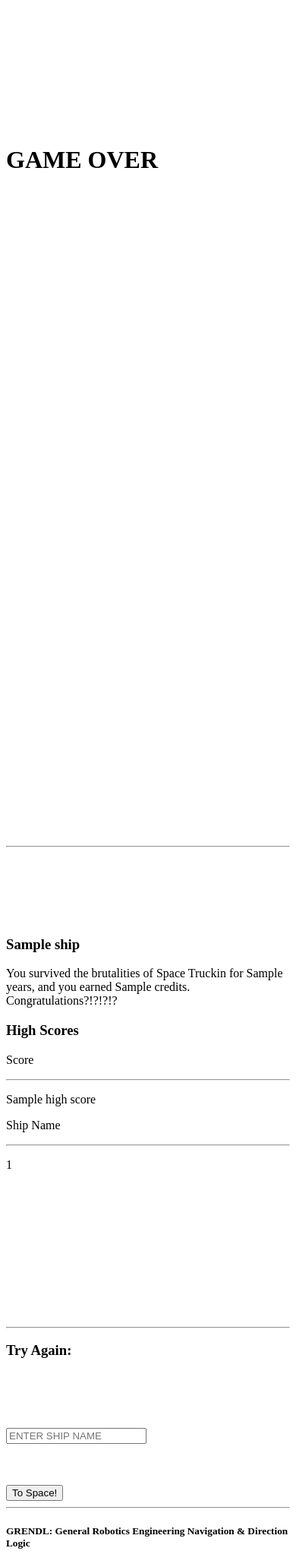
After one commit to eeronomicon/grendl, a PHP site: template views/gameover.html.twig in a window 390 px wide; the page is wider, and only the part inside the window is pictured. The commit adds this page. Shown: the part 691-2753 px from the top of that part at 76% size. Run offline with PHP 8.4, Linux system fonts and the light colour scheme; the template is opened without the code that fills it: most values are stand-ins (such as "Sample title", 1, 10 or a date in 2020); some libraries are stand-ins or nearby versions.

Commit message:
add gameover function and twig page.

```diff
--- a/app/navigation.php
+++ b/app/navigation.php
@@ -6,8 +6,12 @@
 
     $app->post("/navigation/{ship_id}/go", function($ship_id) use ($app) {
         $ship = Ship::find($ship_id);
+        $ship->nextTurn();
         $ship->travel($_POST['destination_x'], $_POST['destination_y']);
         $ship->update();
+        if($ship->checkGameover()) {
+            return $app->redirect('/gameover/' . $ship->getId());
+        }
         $location = $ship->getLocation();
         $planet = Planet::findByCoordinates($location[1], $location[0]);
         System::nextTurn();
--- /dev/null
+++ b/views/gameover.html.twig
@@ -0,0 +1,51 @@
+<!DOCTYPE html>
+<html>
+    <head>
+        <meta charset="utf-8">
+        <title></title>
+    </head>
+    <body>
+        <div class='container'>
+            <h1 class="header-copy"><img class="header-icon" src="/img/spacetrucker2.png"> GAME OVER <img class="header-icon" src="/img/spacetrucker.png"></h1>
+            <hr>
+            <br><br><br><br><br>
+            <div class='row'>
+                <div class='col-xs-6'>
+                    <h3>{{ ship.getName }}</h3>
+                    <p class='indent'>You survived the brutalities of Space Truckin for {{ ship.getTurn }} years, and you earned {{ ship.getCredits }} credits. Congratulations?!?!?!?</p>
+                </div>
+                <div class='col-xs-6'>
+                    <h3>High Scores</h3>
+                    <div class='row'>
+                        <div class='col-xs-4 col-xs-offset-2 right'>
+                            <p>Score</p>
+                            <hr>
+                            {% for score in high_scores %}
+                                <p>{{ score[1] }}</p>
+                            {% endfor %}
+                        </div>
+                        <div class='col-xs-4'>
+                            <p>Ship Name</p>
+                            <hr>
+                            {% for score in high_scores %}
+                                <p>{{ score[0] }}</p>
+                            {% endfor %}
+                        </div>
+                    </div>
+                </div>
+            </div>
+
+            <br><br><br><br><br><br><br><br><br><br>
+            <hr>
+            <h3>Try Again:</h3>
+            <br><br><br><br>
+            <form action="/new_game" method="post">
+                <input class='form-control start_input' type="text" name="name" required placeholder="ENTER SHIP NAME">
+                <br><br><br><br>
+                <button class='form-control btn btn-danger start_button' type="submit">To Space!</button>
+            </form>
+            <hr>
+            <h5 class="footer-copy">GRENDL: General Robotics Engineering Navigation &amp; Direction Logic</h5>
+        </div>
+    </body>
+</html>
```
Also changed, not shown: app/app.php (+8 -1 lines), src/Ship.php (+40 -5 lines), src/System.php (+18 -0 lines), tests/ShipTest.php (+40 -34 lines), tests/ShipTest2.php (+2 -2 lines).
